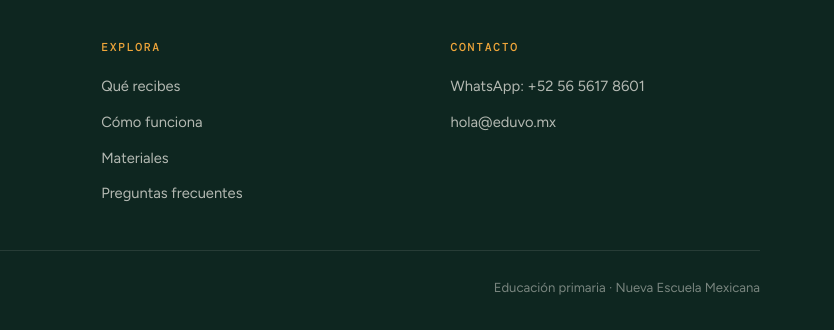
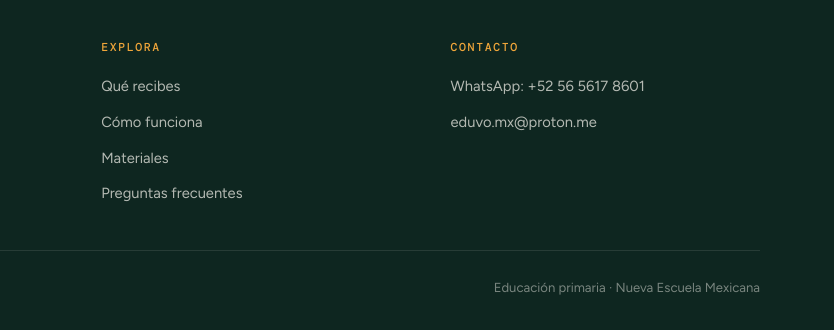
Before and after one commit to Danibitcodex/eduvo-landing, a plain HTML site: page index.html in a window 1280 px wide. Shown: the part 7768-8098 px from the top of the page, 446-1280 px from the left. Drawn offline with nearby package versions, Linux system fonts and the light colour scheme.

Commit message:
Actualiza correo de contacto

```diff
--- a/index.html
+++ b/index.html
@@ -1093,7 +1093,7 @@ h2{font-size:clamp(1.9rem,4.2vw,2.9rem);color:var(--pizarron-3)}
         <h5>Contacto</h5>
         <ul>
           <li><a href="#" data-wa data-msg="Hola EDUVO 👋 Quiero información.">WhatsApp: +52 56 5617 8601</a></li>
-          <li><a href="mailto:hola@eduvo.mx">hola@eduvo.mx</a></li>
+          <li><a href="mailto:eduvo.mx@proton.me">eduvo.mx@proton.me</a></li>
         </ul>
       </div>
     </div>
```
